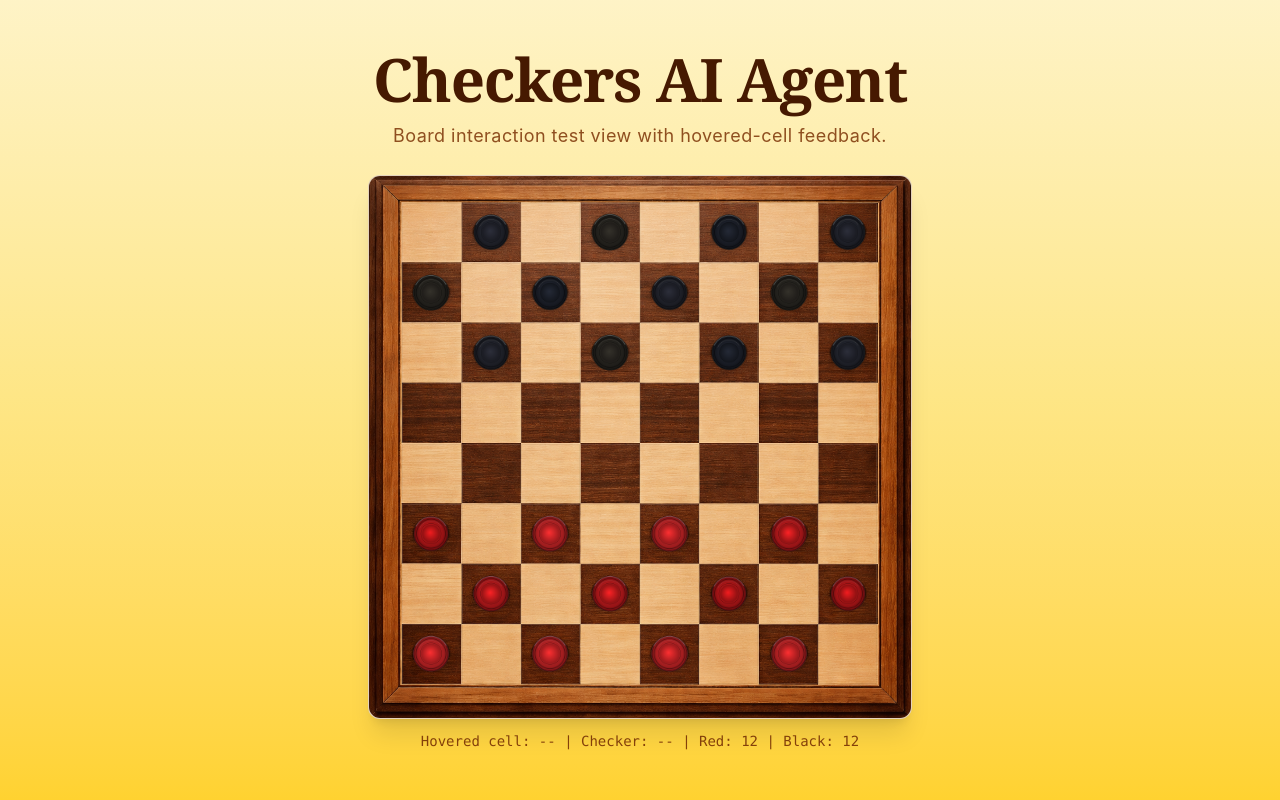
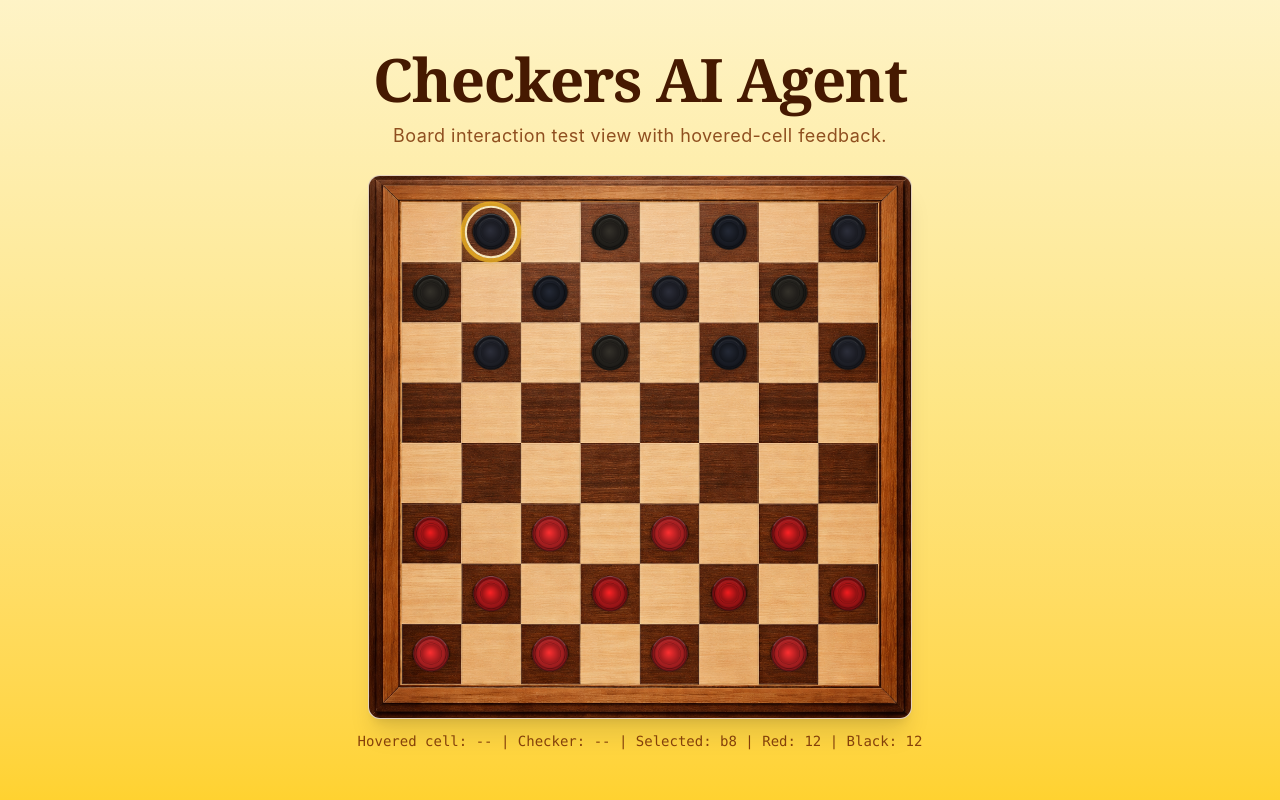
Before and after one commit to CPTS-440-Artifical-Intelligence/Checkers_AI_Agent, a React (Vite) app in the folder web/: page / in a window 1280 px wide. Both pictures are taken after a click on the button 490 px from the left and 232 px from the top of the page. Built offline with nearby package versions, Linux system fonts and the light colour scheme.

Commit message:
UX: Selectable/Movable chips

```diff
--- a/web/src/components/Board.jsx
+++ b/web/src/components/Board.jsx
@@ -15,7 +15,8 @@ const playAreaStyle = {
 
 export default function Board() {
   const [hoveredSquare, setHoveredSquare] = useState(null)
-  const [gameState] = useState(() => createMockGameState())
+  const [selectedPieceId, setSelectedPieceId] = useState(null)
+  const [gameState, setGameState] = useState(() => createMockGameState())
 
   const pieceCountByColor = useMemo(() => {
     return gameState.pieces.reduce(
@@ -34,7 +35,42 @@ export default function Board() {
     }, {})
   }, [gameState.pieces])
 
+  const pieceBySquare = useMemo(() => {
+    return gameState.pieces.reduce((mapping, piece) => {
+      mapping[piece.square] = piece
+      return mapping
+    }, {})
+  }, [gameState.pieces])
+
+  const selectedPiece = useMemo(() => {
+    if (!selectedPieceId) return null
+    return gameState.pieces.find((piece) => piece.id === selectedPieceId) ?? null
+  }, [gameState.pieces, selectedPieceId])
+
+  const selectedSquare = selectedPiece?.square ?? null
   const hoveredCheckerType = hoveredSquare ? (pieceColorBySquare[hoveredSquare] ?? null) : null
+
+  const handleSelectSquare = (square) => {
+    const clickedPiece = pieceBySquare[square] ?? null
+
+    if (!selectedPieceId) {
+      if (clickedPiece) setSelectedPieceId(clickedPiece.id)
+      return
+    }
+
+    if (selectedSquare === square) {
+      setSelectedPieceId(null)
+      return
+    }
+
+    setGameState((currentState) => ({
+      ...currentState,
+      pieces: currentState.pieces.map((piece) =>
+        piece.id === selectedPieceId ? { ...piece, square } : piece
+      )
+    }))
+    setSelectedPieceId(null)
+  }
 
   return (
     <section className='flex w-full justify-center px-2'>
@@ -46,6 +82,7 @@ export default function Board() {
             pieces={gameState.pieces}
             geometry={boardGeometry}
             playAreaStyle={playAreaStyle}
+            selectedPieceId={selectedPieceId}
           />
 
           <BoardHoverLayer
@@ -54,12 +91,13 @@ export default function Board() {
             hoveredCheckerType={hoveredCheckerType}
             checkerOverlaySizePercent={CHECKER_SIZE_PERCENT}
             onHoverSquare={setHoveredSquare}
+            onSelectSquare={handleSelectSquare}
             playAreaStyle={playAreaStyle}
           />
         </div>
 
         <p className='font-mono text-sm text-amber-900/90'>
-          Hovered cell: {hoveredSquare ?? '--'} | Checker: {hoveredCheckerType ?? '--'} | Red: {pieceCountByColor.red} | Black: {pieceCountByColor.black}
+          Hovered cell: {hoveredSquare ?? '--'} | Checker: {hoveredCheckerType ?? '--'} | Selected: {selectedSquare ?? '--'} | Red: {pieceCountByColor.red} | Black: {pieceCountByColor.black}
         </p>
       </div>
     </section>
--- a/web/src/components/BoardHoverLayer.jsx
+++ b/web/src/components/BoardHoverLayer.jsx
@@ -13,6 +13,7 @@ export default function BoardHoverLayer({
   hoveredCheckerType,
   checkerOverlaySizePercent,
   onHoverSquare,
+  onSelectSquare,
   playAreaStyle
 }) {
   return (
@@ -33,6 +34,7 @@ export default function BoardHoverLayer({
             data-square={cell.square}
             aria-label={`Square ${cell.square}`}
             onMouseEnter={() => onHoverSquare(cell.square)}
+            onClick={() => onSelectSquare(cell.square)}
             className={`relative grid h-full w-full cursor-pointer place-items-center border border-transparent transition ${
               shouldHighlightCell
                 ? 'bg-sky-300/35 ring-2 ring-inset ring-sky-800/70'
--- a/web/src/components/PieceLayer.jsx
+++ b/web/src/components/PieceLayer.jsx
@@ -46,7 +46,9 @@ function UnknownPiece({ piece, checkerSizePercent }) {
   )
 }
 
-export default function PieceLayer({ pieces, geometry, playAreaStyle }) {
+export default function PieceLayer({ pieces, geometry, playAreaStyle, selectedPieceId }) {
+  const selectedOverlaySizePercent = CHECKER_SIZE_PERCENT
+
   return (
     <div className='absolute z-10' style={playAreaStyle}>
       {pieces.map((piece) => {
@@ -54,11 +56,14 @@ export default function PieceLayer({ pieces, geometry, playAreaStyle }) {
         if (!position) return null
 
         const PieceComponent = pieceComponentByColor[piece.color] ?? UnknownPiece
+        const isSelected = selectedPieceId === piece.id
 
         return (
           <div
             key={piece.id}
-            className='absolute grid place-items-center'
+            className={`absolute grid place-items-center transition-transform duration-100 ${
+              isSelected ? 'z-20 scale-105' : 'z-10'
+            }`}
             style={{
               left: `${position.left}%`,
               top: `${position.top}%`,
@@ -66,6 +71,18 @@ export default function PieceLayer({ pieces, geometry, playAreaStyle }) {
               height: `${position.size}%`
             }}
           >
+            {isSelected ? (
+              <span
+                aria-hidden='true'
+                className='pointer-events-none absolute rounded-full border-2 border-amber-100/95'
+                style={{
+                  width: `${selectedOverlaySizePercent}%`,
+                  height: `${selectedOverlaySizePercent}%`,
+                  boxShadow: '0 0 0 4px rgba(251, 191, 36, 0.7), 0 0 16px rgba(251, 191, 36, 0.45)'
+                }}
+              />
+            ) : null}
+
             <PieceComponent piece={piece} checkerSizePercent={CHECKER_SIZE_PERCENT} />
           </div>
         )
```
